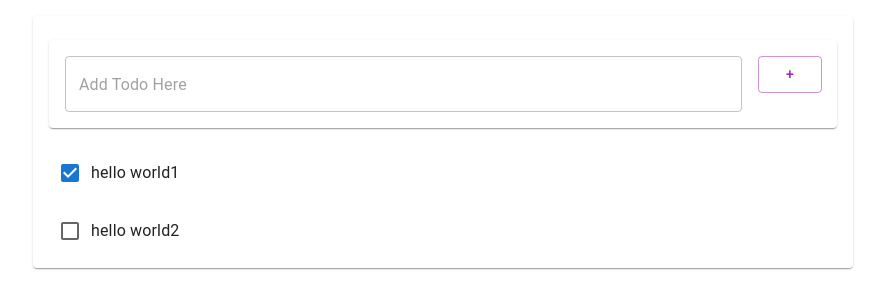
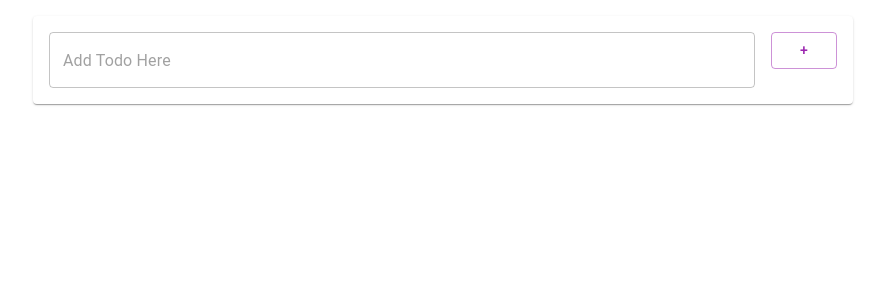
Before and after one commit to soongu/todo-react-app, a React (Create React App) app: page / in a window 1280 px wide. Shown: the top 308 px of the page, without its empty margins (197-1082 px from the left). Built offline with nearby package versions, Linux system fonts and the light colour scheme.

Commit message:
#7. todo 삭제, 수정 이벤트

```diff
--- a/src/App.js
+++ b/src/App.js
@@ -10,16 +10,16 @@ function App() {
 
 
     const [itemList, setItemList] = useState([
-        {
-            id: 1,
-            title: 'hello world1',
-            done: true
-        },
-        {
-            id: 2,
-            title: 'hello world2',
-            done: false
-        }
+        // {
+        //     id: 1,
+        //     title: 'hello world1',
+        //     done: true
+        // },
+        // {
+        //     id: 2,
+        //     title: 'hello world2',
+        //     done: false
+        // }
     ]);
 
     useEffect(() => {
@@ -35,14 +35,23 @@ function App() {
         // console.log(itemList);
     };
 
+    //할 일 삭제
+    const remove = target => {
+        console.log('Before remove item', itemList);
+
+        const newItems = itemList.filter(item => item.id !== target.id);
+        setItemList(newItems);
+
+    };
+
     const todoItems = itemList.map(item => {
-        return <Todo key={item.id} item={item} />;
+        return <Todo key={item.id} item={item} remove={remove} />;
     });
 
     const paper = itemList.length > 0 && (
         <Paper style={{margin: 16}}>
             <List>
-                <AddTodo add={add} />
+
                 <div className="TodoList">{todoItems}</div>
             </List>
         </Paper>
@@ -53,7 +62,8 @@ function App() {
     return (
         <div className="App">
             <Container maxWidth="md">
-            {paper}
+                <AddTodo add={add} />
+                {paper}
             </Container>
         </div>
     );
--- a/src/Todo.js
+++ b/src/Todo.js
@@ -1,20 +1,56 @@
 import React, {useState} from 'react';
 
 //https://mui.com/material-ui/getting-started/learn/
-import {ListItem, ListItemText, InputBase, Checkbox} from "@mui/material";
+import {ListItem, ListItemText, InputBase, Checkbox, ListItemSecondaryAction, IconButton} from "@mui/material";
+import {DeleteOutline} from "@mui/icons-material";
 
 const Todo = (props) => {
 
-    const [state, setState] = useState({ item: props.item });
+    const [state, setState] = useState({
+        item: props.item,
+        readOnly: true
+    });
 
     const {id, title, done} = state.item;
 
+    const removeClick = e => {
+        props.remove(state.item);
+    };
+
+    const offReadOnlyMode = () => {
+        setState({ ...state, readOnly: false });
+    };
+
+    const enterKeyEventHandler = e => {
+        if (e.key === 'Enter') {
+            setState({ ...state, readOnly: true });
+        }
+    };
+
+    const editEventHandler = e => {
+        const thisItem = state.item;
+        thisItem.title = e.target.value;
+        setState({ ...state, thisItem });
+    };
+
+    const checkEventHandler = e => {
+        const thisItem = state.item;
+        thisItem.done = !thisItem.done;
+        setState({ ...state, thisItem });
+    };
+
     return (
         <ListItem>
-            <Checkbox checked={done} />
+            <Checkbox checked={done} onChange={checkEventHandler} />
             <ListItemText>
                 <InputBase
-                    inputProps={{"aria-label" : "naked"}}
+                    inputProps={{
+                        "aria-label" : "naked",
+                        readOnly: state.readOnly
+                    }}
+                    onClick={offReadOnlyMode}
+                    onKeyUp={enterKeyEventHandler}
+                    onChange={editEventHandler}
                     type="text"
                     id={id}
                     name={id}
@@ -23,6 +59,12 @@ const Todo = (props) => {
                     fullWidth={true}
                 />
             </ListItemText>
+
+            <ListItemSecondaryAction>
+                <IconButton aria-label="Delete Todo" onClick={removeClick}>
+                    <DeleteOutline/>
+                </IconButton>
+            </ListItemSecondaryAction>
         </ListItem>
     );
 }
```
